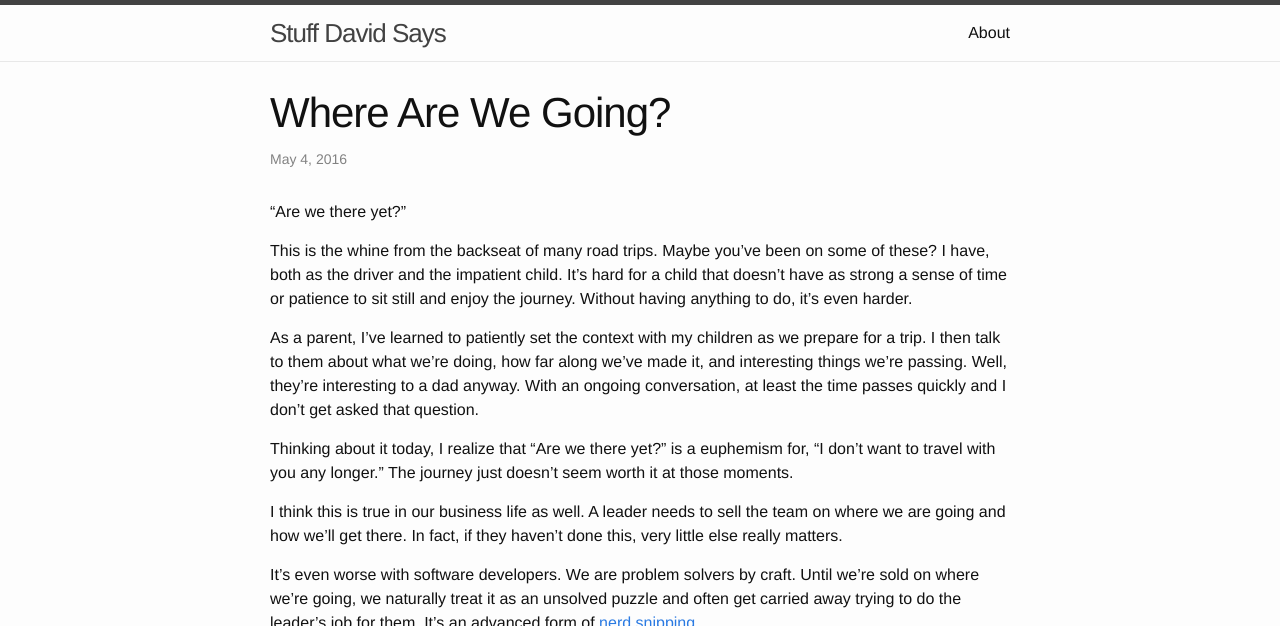
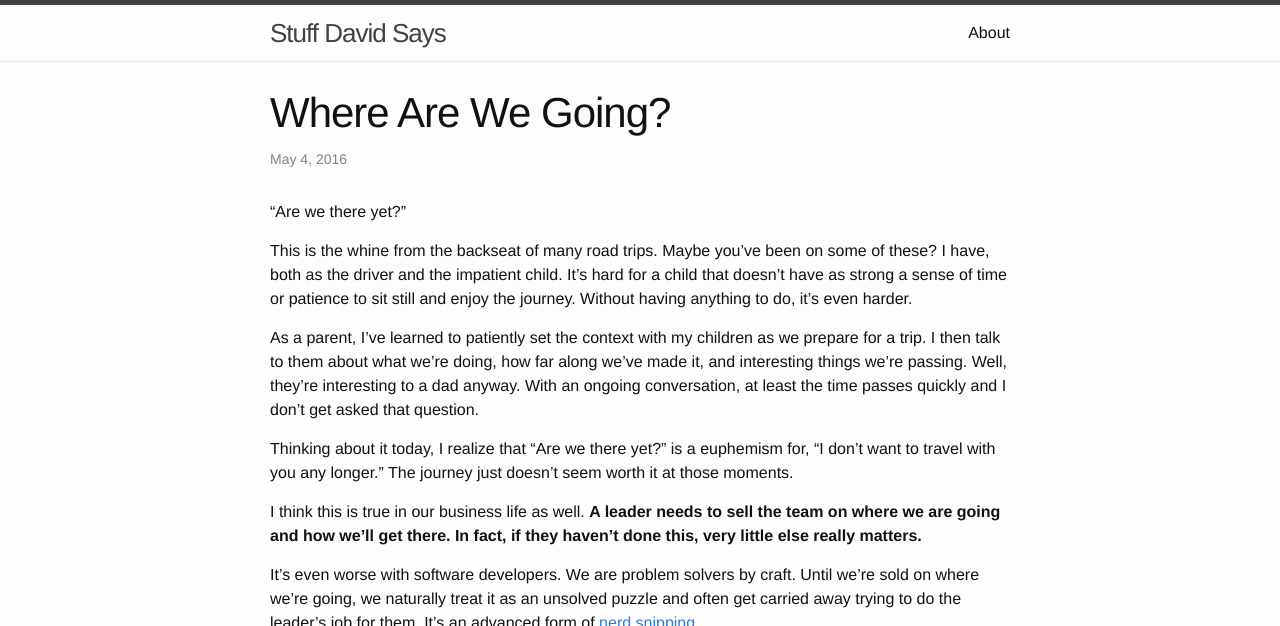
Before and after one commit to davidrichards/davidrichards.github.io, a Jekyll site: the page built from _posts/2016-5-4-where-are-we-going.markdown, in a window 1280 px wide and 900 px high, cut to the strip 0-626 px from the top of the window. Built offline with Jekyll 4.4.1, drawn with Linux system fonts in a browser that asks for light colours.

```diff
--- a/_posts/2016-5-4-where-are-we-going.markdown
+++ b/_posts/2016-5-4-where-are-we-going.markdown
@@ -14,7 +14,7 @@ As a parent, I've learned to patiently set the context with my children as we pr
 
 Thinking about it today, I realize that "Are we there yet?" is a euphemism for, "I don't want to travel with you any longer."  The journey just doesn't seem worth it at those moments.
 
-I think this is true in our business life as well.  A leader needs to sell the team on where we are going and how we'll get there.  In fact, if they haven't done this, very little else really matters.
+I think this is true in our business life as well.  **A leader needs to sell the team on where we are going and how we'll get there.  In fact, if they haven't done this, very little else really matters.**
 
 It's even worse with software developers.  We are problem solvers by craft.  Until we're sold on where we're going, we naturally treat it as an unsolved puzzle and often get carried away trying to do the leader's job for them.  It's an advanced form of [nerd snipping](https://xkcd.com/356/).
 
```
